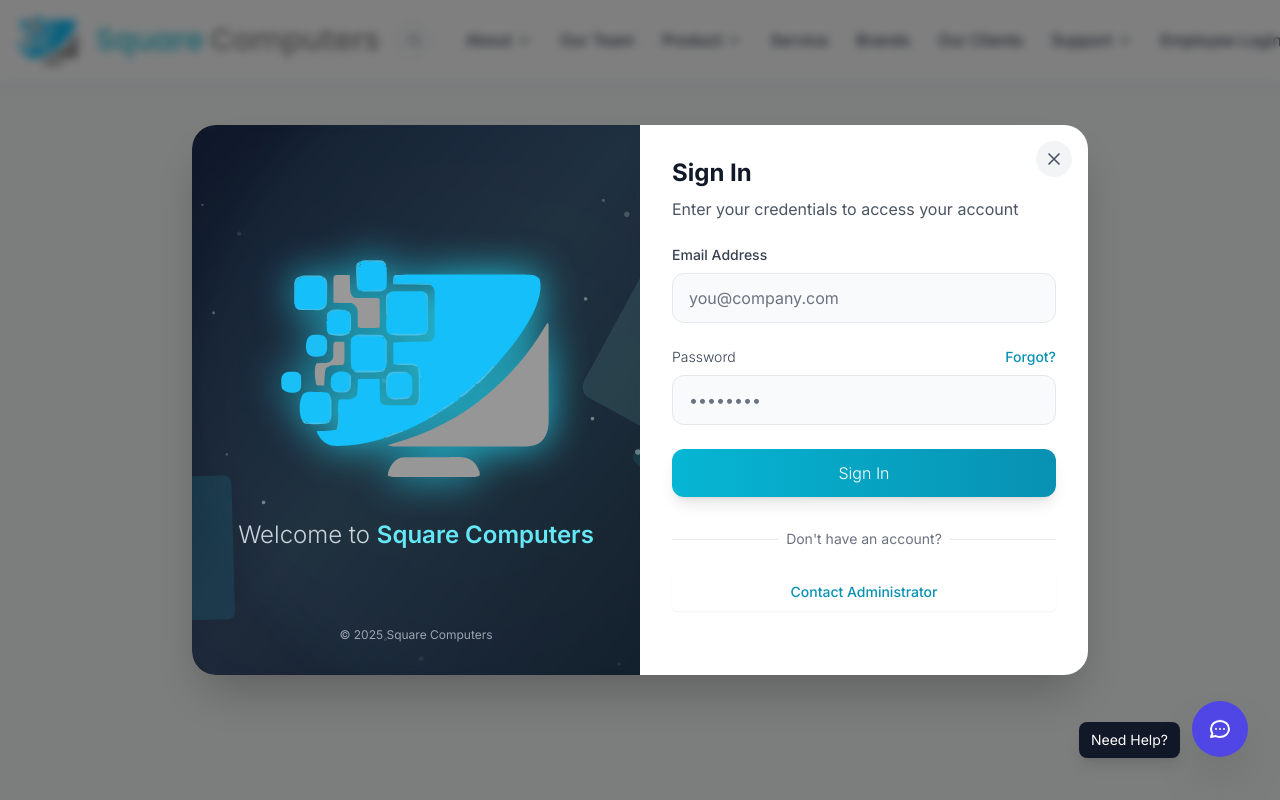
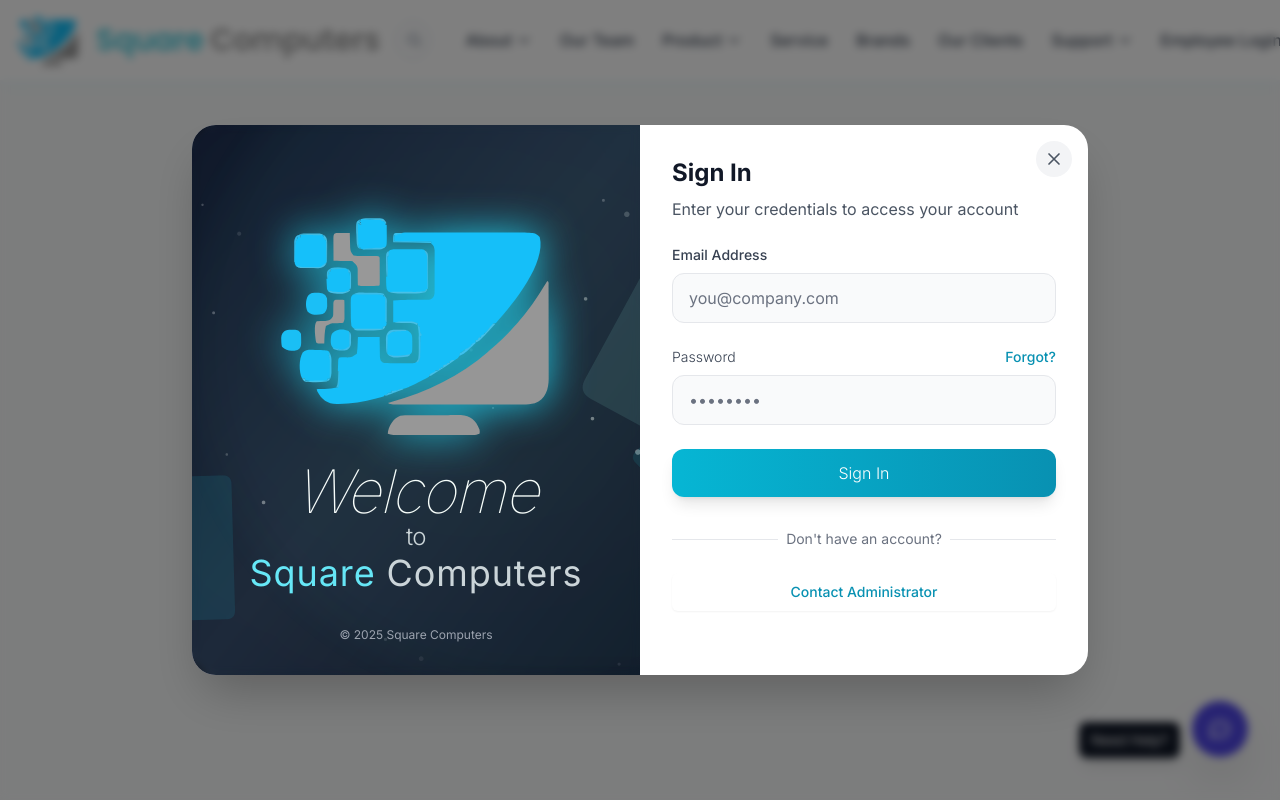
Before and after one commit to AbdulHalim3h9/square-computers, a Next.js app: page /employee-login in a window 1280 px wide. Shown: the top 800 px of the page. Built offline with nearby package versions, Linux system fonts and the light colour scheme.

Commit message:
Enhance login popup with higher z-index and blur effect for FloatingHelp

```diff
--- a/src/app/employee-login/page.js
+++ b/src/app/employee-login/page.js
@@ -243,7 +243,15 @@
 
   // Mobile popup content
   const MobilePopup = () => (
-    <div className="fixed inset-0 bg-black/50 backdrop-blur-sm flex items-center justify-center p-4 z-50">
+    <div className="fixed inset-0 bg-black/50 backdrop-blur-sm flex items-center justify-center p-4 z-[9999]">
+      {/* Blur the FloatingHelp component for mobile */}
+      <style jsx global>{`
+        .floating-help-container {
+          filter: blur(4px);
+          opacity: 0.7;
+          pointer-events: none;
+        }
+      `}</style>
       <div className="relative bg-white rounded-3xl shadow-2xl overflow-hidden w-full max-w-md" ref={popupRef}>
         {/* Close Button */}
         <button
@@ -295,7 +303,15 @@
 
   // Desktop layout - popup with blurred background
   return (
-    <div className="fixed inset-0 bg-black/50 backdrop-blur-sm flex items-center justify-center p-4 z-50">
+    <div className="fixed inset-0 bg-black/50 backdrop-blur-sm flex items-center justify-center p-4 z-[9999]">
+      {/* Blur the FloatingHelp component */}
+      <style jsx global>{`
+        .floating-help-container {
+          filter: blur(4px);
+          opacity: 0.7;
+          pointer-events: none;
+        }
+      `}</style>
       <div className="relative w-full max-w-4xl" ref={popupRef}>
         <div className="flex flex-col md:flex-row bg-white rounded-3xl shadow-2xl overflow-hidden relative">
           {/* Close Button */}
@@ -316,9 +332,16 @@
               <div className="mb-6">
                 <Logo />
               </div>
-              <div className="mt-4">
-                <h1 className="text-2xl font-light text-gray-300">
-                  Welcome to <span className="text-cyan-300 font-semibold">Square Computers</span>
+              <div className="mt-0">
+                <h1 className="text-4xl lg:text-2xl font-light tracking-tight whitespace-nowrap">
+                  <span className="text-white font-thin text-6xl tracking-tight whitespace-nowrap pb-10 md:pb-16 mb-16 italic">Welcome</span><br></br>
+                  <span className="font-light text-gray-300">to</span>
+                </h1>
+              </div>
+              <div className="mt-0">
+                <h1 className="text-4xl lg:text-4xl tracking-wide whitespace-nowrap">
+                  <span className="text-cyan-300">Square</span>{' '}
+                  <span className="text-gray-300">Computers</span>
                 </h1>
               </div>
               <div className="absolute bottom-8 left-0 right-0">
```
